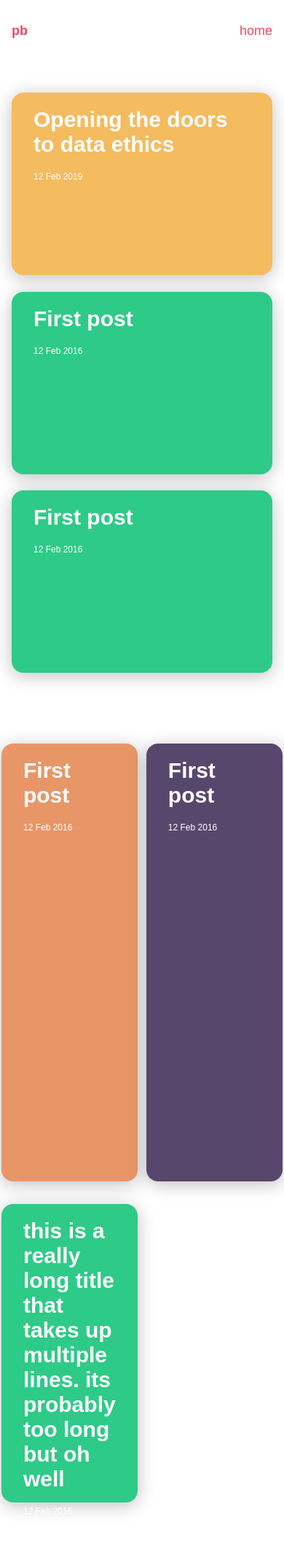
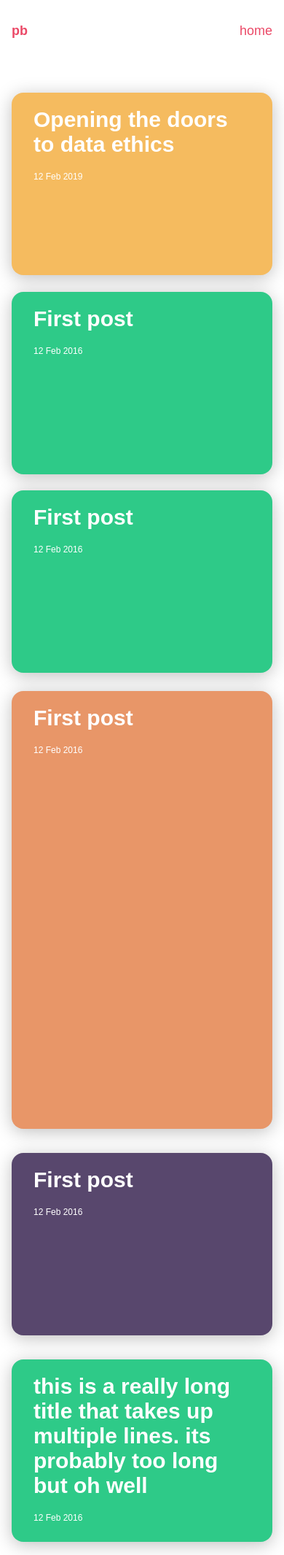
Before and after one commit to metomic/blog, a Jekyll site: the page built from index.html, in a window 390 px wide. Shown: the whole page at 73% size. Built offline with Jekyll 4.4.1, drawn with Linux system fonts in a browser that asks for light colours; the list of posts is cut into pages by our own code.

Commit message:
mobile stuff

```diff
--- a/css/style.css
+++ b/css/style.css
@@ -42,6 +42,19 @@
 	min-height: 500px;
 	height: 100%;
 }
+
+.postsInline {
+	display: grid;
+	/* grid-template-columns: repeat(3, 100%); */
+	grid-gap: 3%;
+	justify-content: center;
+
+	grid-template-columns: repeat(auto-fit, 48%);
+  	grid-template-rows: repeat(auto-fit, 600px);
+
+	padding-top: 42px;
+}
+
 
 
 @media only screen and (max-width: 768px) {
@@ -89,6 +102,29 @@
 		box-shadow: none !important;
 		z-index: 0;
 	}
+
+	.postsInline {
+		margin-left: 16px;
+		margin-right: 16px;
+		/* display: grid; */
+		/* grid-template-columns: repeat(3, 100%); */
+		/* grid-gap: 3%; */
+		justify-content: center;
+		/* max-width: 528.375px; */
+
+
+
+		grid-template-columns: repeat(auto-fit, 100%);
+		margin-top: 70px !important;
+		padding-top: 0;
+	}
+
+	.postsInline .post {
+		max-width: 528.375px;
+		margin: auto;
+	}
+
+
 }
 
 .filter-label {
@@ -116,17 +152,6 @@
 
 }
 
-.postsInline {
-	display: grid;
-	/* grid-template-columns: repeat(3, 100%); */
-	grid-gap: 3%;
-	justify-content: center;
-
-	grid-template-columns: repeat(auto-fit, 48%);
-  	grid-template-rows: repeat(auto-fit, 600px);
-
-	padding-top: 42px;
-}
 
 
 
```
